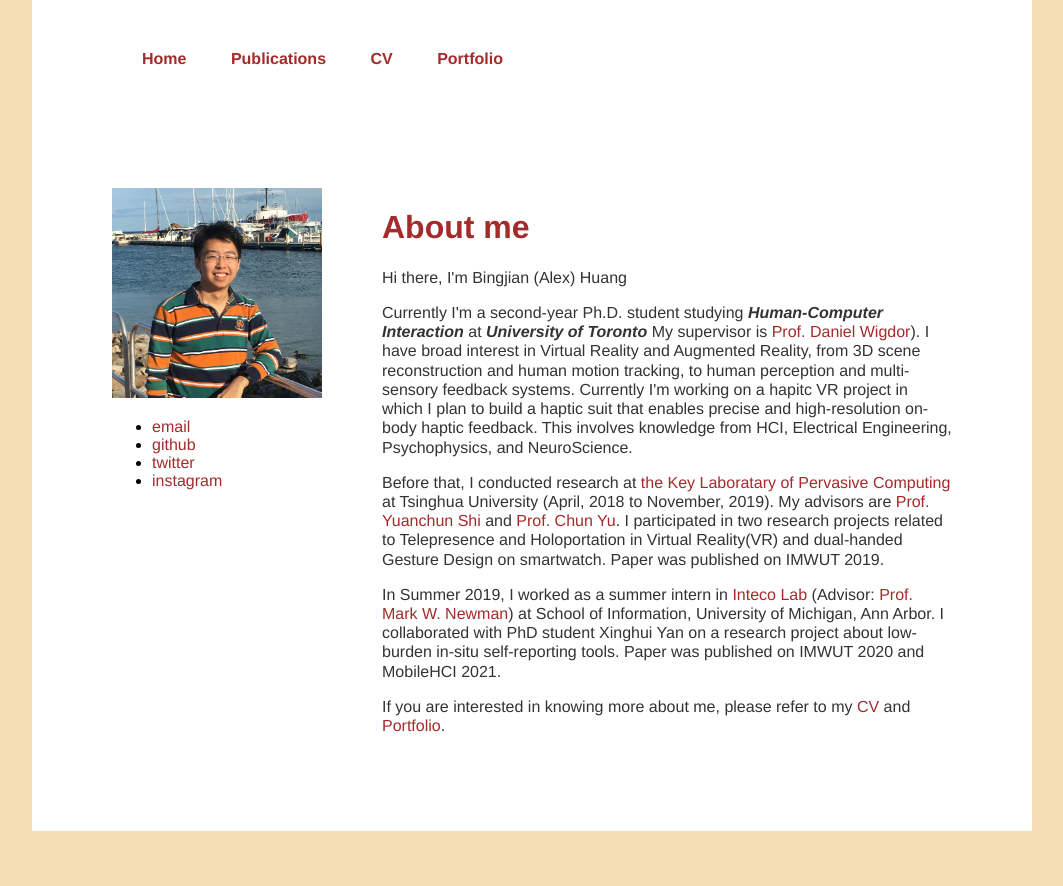
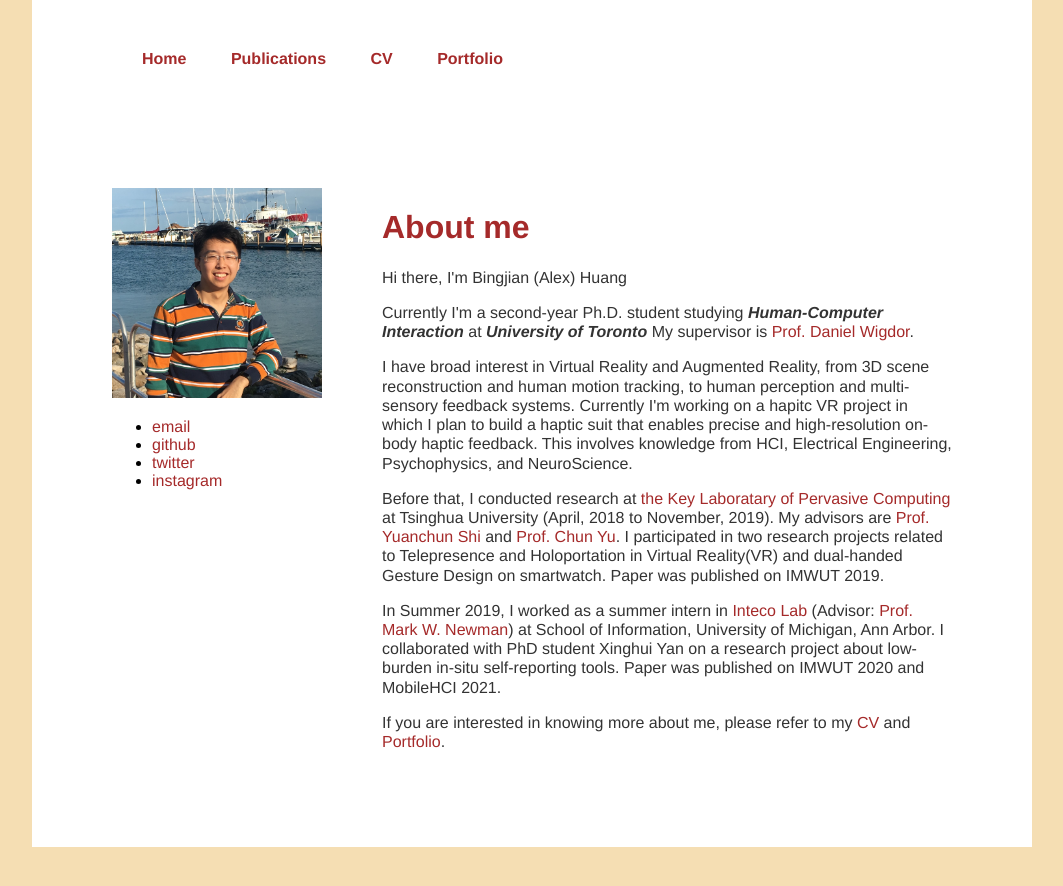
Before and after one commit to huangbj16/huangbj16.github.io, a Jekyll site: the page built from index.html, in a window 1280 px wide. Shown: the top 886 px of the page, without its empty margins (108-1171 px from the left). Built offline with Jekyll 4.4.1, drawn with Linux system fonts in a browser that asks for light colours.

Commit message:
fix typo

```diff
--- a/index.html
+++ b/index.html
@@ -21,7 +21,9 @@ title: Bingjian (Alex) Huang | PhD student at University of Toronto
         <p>Hi there, I'm Bingjian (Alex) Huang</p>
         <p>
             Currently I'm a second-year Ph.D. student studying <em><b>Human-Computer Interaction</b></em> at <em><b>University of Toronto</b></em>
-            My supervisor is <a href="https://www.dgp.toronto.edu/~dwigdor/">Prof. Daniel Wigdor</a>).
+            My supervisor is <a href="https://www.dgp.toronto.edu/~dwigdor/">Prof. Daniel Wigdor</a>.
+        </p>
+        <p>
             I have broad interest in Virtual Reality and Augmented Reality, from 3D scene reconstruction and human motion tracking, to human perception and multi-sensory feedback systems.
             Currently I'm working on a hapitc VR project in which I plan to build a haptic suit that enables precise and high-resolution on-body haptic feedback. This involves knowledge from HCI, Electrical Engineering, Psychophysics, and NeuroScience.
         </p>
```
